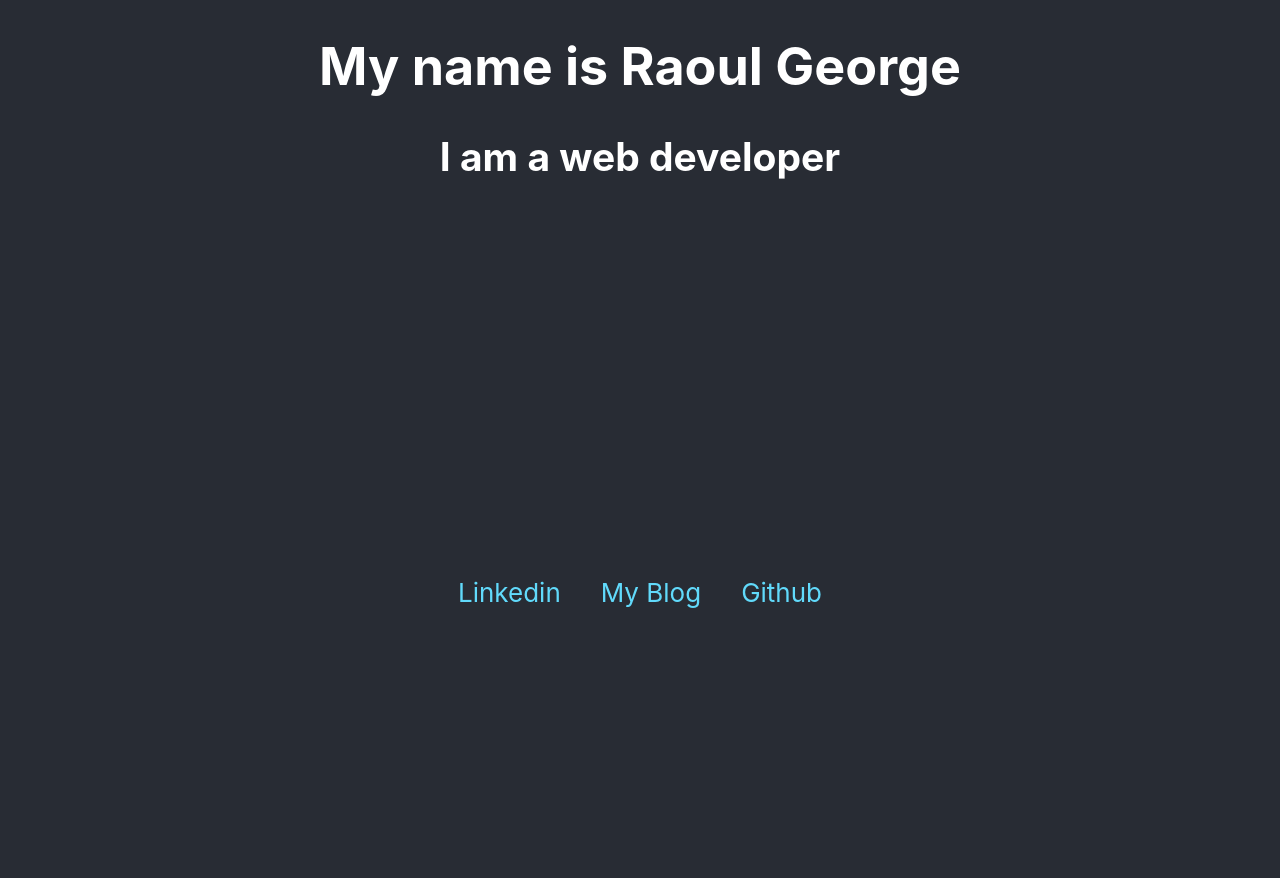
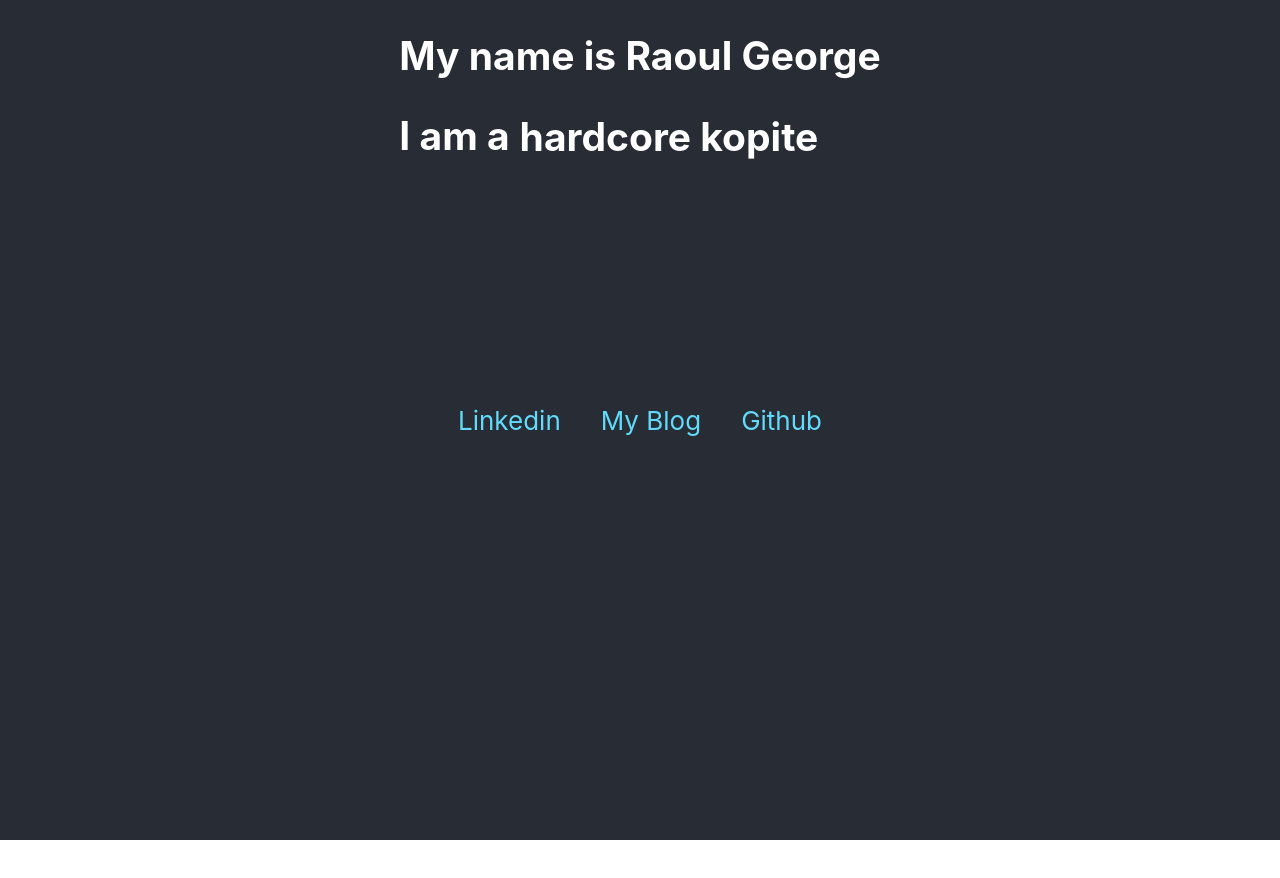
Before and after one commit to RaoulGeorge/raoulgeorgedotcom, a React (Create React App) app in the folder portfolio/: page / in a window 1280 px wide. Shown: the top 878 px of the page. After the commit the page ends 840 px from the top, so only its background shows below. Built offline with nearby package versions, Linux system fonts and the light colour scheme.

Commit message:
add typist effect

```diff
--- a/portfolio/src/components/Intro/index.js
+++ b/portfolio/src/components/Intro/index.js
@@ -1,10 +1,29 @@
 import React from 'react';
+import './intro.scss';
 
 const Intro = () => {
   return (
-    <div class="intro">
-      <h1> My name is Raoul George</h1>
-      <h2> I am a web developer</h2>
+    <div className="intro">
+      <h2>My name is Raoul George</h2>
+      <div className="iama">
+        <div className="static">
+          <h2>I am a</h2>
+        </div>
+        <ul className="effect-container">
+          <li className="effect-item">
+            <h2>web developer</h2>
+          </li>
+          <li className="effect-item">
+            <h2>proud father</h2>
+          </li>
+          <li className="effect-item">
+            <h2>warcraft addict</h2>
+          </li>
+          <li className="effect-item">
+            <h2>hardcore kopite</h2>
+          </li>
+        </ul>
+      </div>
     </div>
   );
 };
--- /dev/null
+++ b/portfolio/src/components/Intro/intro.scss
@@ -0,0 +1,60 @@
+.intro {
+  height: 40px;
+
+  .iama {
+    display: flex;
+    overflow: hidden;
+    height: 50px;
+    .static {
+      h2 {
+        margin: 0px;
+        margin-right: 10px;
+      }
+    }
+    .effect-container {
+      align-items: flex-start;
+      margin-top: 0;
+      text-align: left;
+      list-style: none;
+      animation-name: change;
+      animation-duration: 10s;
+      animation-iteration-count: infinite;
+      .effect-item {
+        line-height: 50px;
+        margin: 0;
+        margin-left: -40px;
+        h2 {
+          margin: 0;
+        }
+      }
+    }
+  }
+}
+
+@keyframes change {
+  0%,
+  12.66%,
+  100% {
+    transform: translate3d(0, 0, 0);
+  }
+  16.66%,
+  29.32% {
+    transform: translate3d(0, -50px, 0);
+  }
+  33.32%,
+  45.98% {
+    transform: translate3d(0, -100px, 0);
+  }
+  49.98%,
+  62.64% {
+    transform: translate3d(0, -150px, 0);
+  }
+  66.64%,
+  79.3% {
+    transform: translate3d(0, -100px, 0);
+  }
+  83.3%,
+  95.96% {
+    transform: translate3d(0, -50px, 0);
+  }
+}
```
